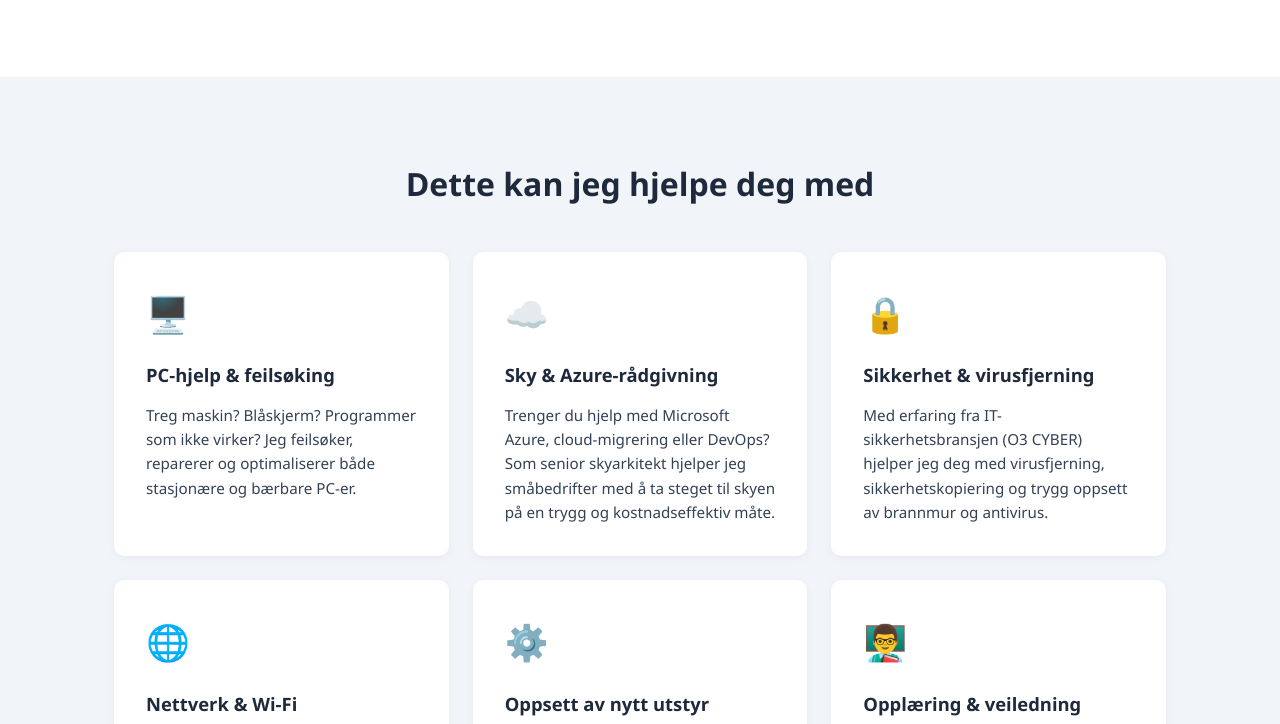
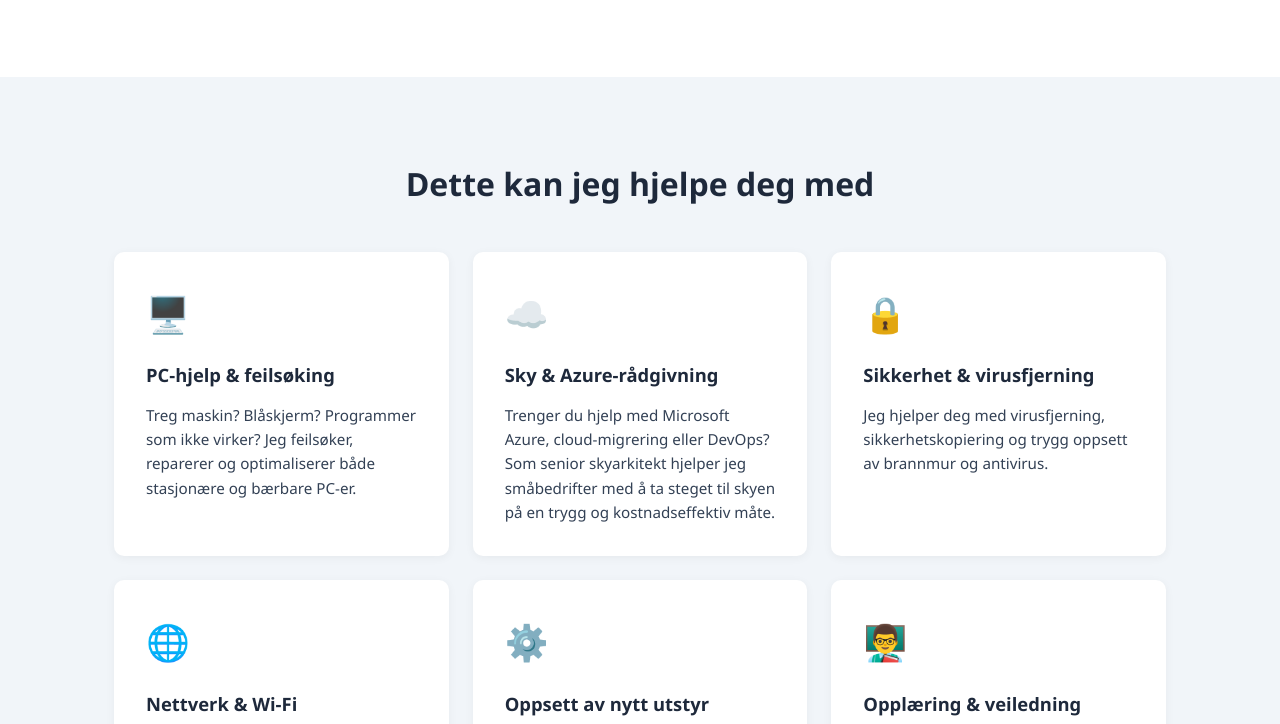
Before and after one commit to rpetersson/ski-it-tjenester, a plain HTML site: page index.html in a window 1280 px wide. Shown: the part 1494-2218 px from the top of the page. Drawn offline with Linux system fonts and the light colour scheme.

Commit message:
Fjern O3 CYBER-referanser

```diff
--- a/index.html
+++ b/index.html
@@ -32,7 +32,7 @@
                 <h1>Lokal IT-hjelp<br>du kan stole på</h1>
                 <p class="hero-subtitle">
                     Senior skyarkitekt med 27+ Microsoft-sertifiseringer og erfaring fra Storebrand,
-                    Devoteam og O3 CYBER. Fra PC-hjelp til Azure-rådgivning – jeg hjelper deg,
+                    Devoteam. Fra PC-hjelp til Azure-rådgivning – jeg hjelper deg,
                     enten du er privatperson eller småbedrift i Ski-området.
                 </p>
                 <div class="hero-buttons">
@@ -114,8 +114,7 @@
                         <div class="service-icon">🔒</div>
                         <h3>Sikkerhet &amp; virusfjerning</h3>
                         <p>
-                            Med erfaring fra IT-sikkerhetsbransjen (O3 CYBER) hjelper jeg deg
-                            med virusfjerning, sikkerhetskopiering og trygg oppsett av
+                            Jeg hjelper deg med virusfjerning, sikkerhetskopiering og trygg oppsett av
                             brannmur og antivirus.
                         </p>
                     </div>
```
